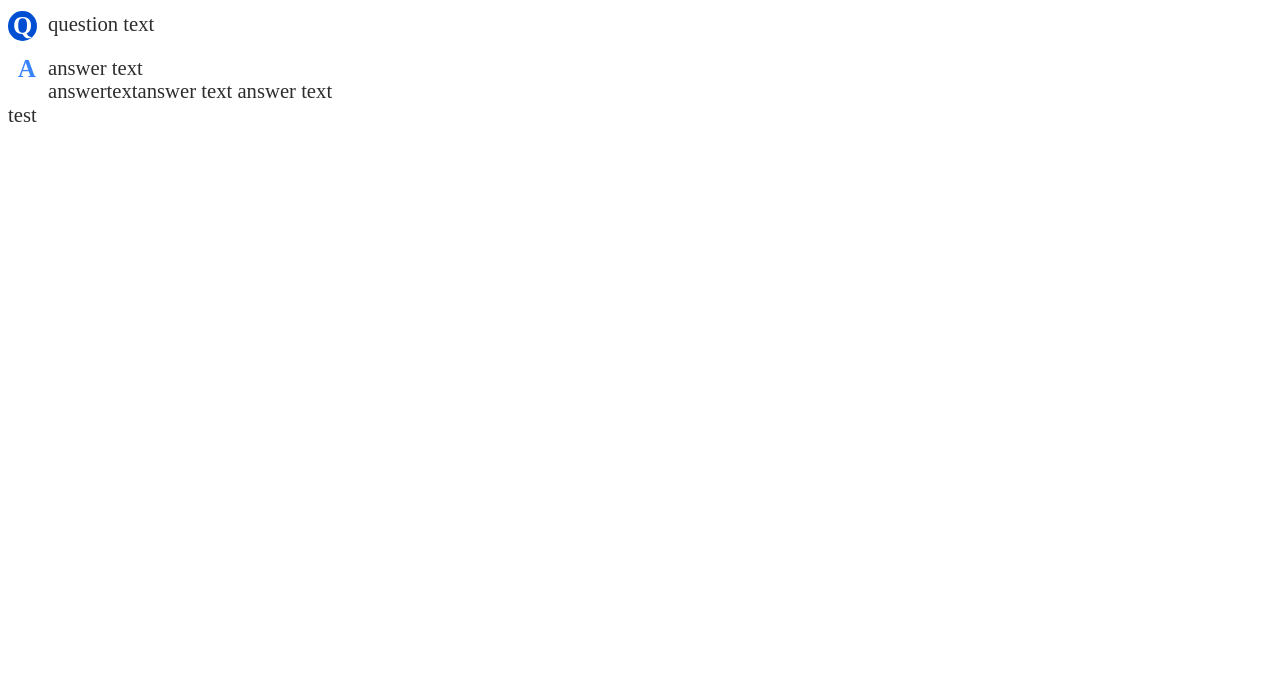
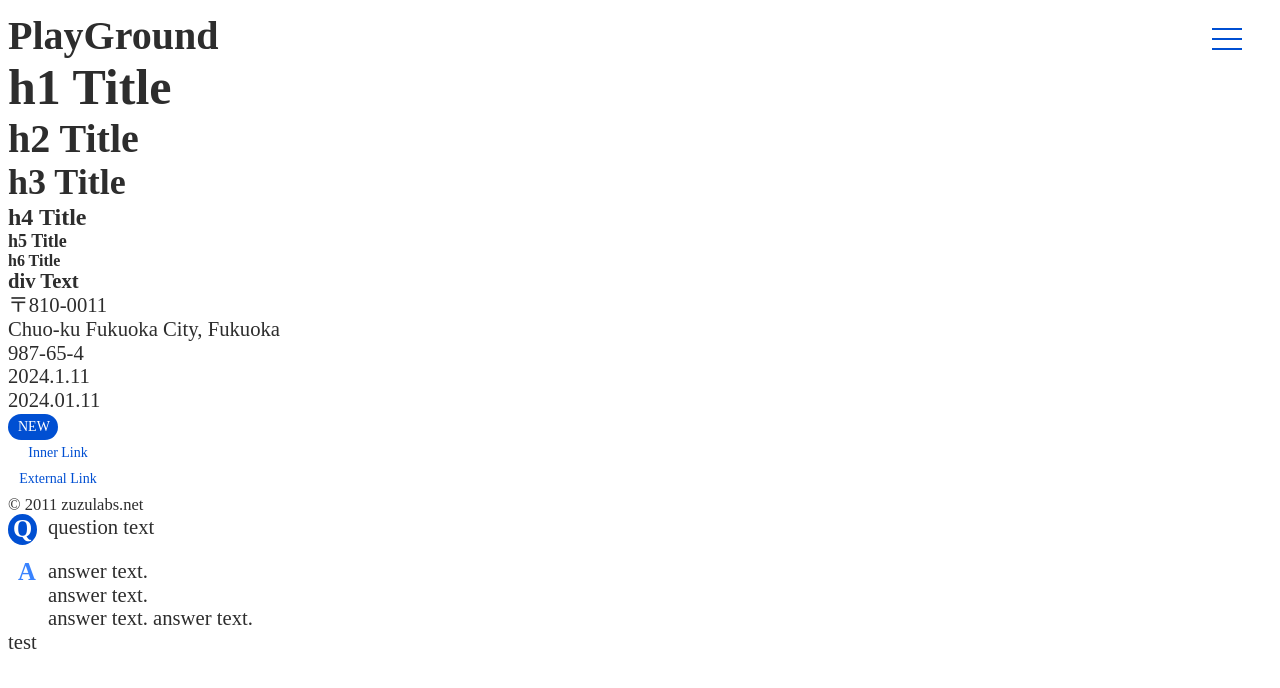
Before and after one commit to zuzuta22/zz-components-react, a Next.js app: page /playground in a window 1280 px wide. Shown: the top 688 px of the page. Built offline with nearby package versions, Linux system fonts and the light colour scheme.

Commit message:
feature: Faq JSON-LD component added

```diff
--- /dev/null
+++ b/_src/components/composites/faq-jsonld/faq-jsonld.tsx
@@ -0,0 +1,89 @@
+"use client";
+// node moudules
+import React, { useEffect, useState } from "react";
+
+// FAQのdtとddのセットの型
+export type FaqItemType = {
+  id?: string;
+  question: string;
+  answer: string;
+}
+
+// FaqItemPropsの配列
+export type FaqListType = {
+  faqList: FaqItemType[];
+}
+
+const FaqJsonLd: React.FC = () => {
+  const [faqList, setFaqList] = useState<FaqListType>({ faqList: [] });
+  const [hasFaq, setHasFaq] = useState(false);
+
+  useEffect(() => {
+    const faqHtmlElement = document.getElementById("faqList");
+
+    if (faqHtmlElement !== null) {
+      const convertHtmlToJson = (faqHtmlElement: HTMLElement) => {
+        const faqElements = faqHtmlElement.querySelectorAll('dt');
+
+        const newFaqList: FaqListType = { faqList: [] };
+        faqElements.forEach((element, index) => {
+          const question = element.textContent?.trim() || '';
+          const answer = element.nextElementSibling?.textContent?.trim() || '';
+          newFaqList.faqList.push({ id: `faq-${index + 1}`, question, answer });
+        });
+
+        return newFaqList;
+      };
+
+      // Get Faq data
+      const faqData = convertHtmlToJson(faqHtmlElement);
+      setFaqList(faqData);
+      setHasFaq(true);
+    }
+  }, []);
+
+  // Generate JSON-LD data from FAQ data
+  const generateJsonLd = (faqList: FaqItemType[]) => {
+    const jsonData = {
+      "@context": "http://schema.org",
+      "@type": "FAQPage",
+      "mainEntity": [] as Array<{
+        "@type": string;
+        name: string;
+        acceptedAnswer: {
+          "@type": string;
+          text: string;
+        };
+      }>,
+    };
+
+    faqList.forEach((item, index) => {
+      const question = {
+        "@type": "Question",
+        name: item.question,
+        acceptedAnswer: {
+          "@type": "Answer",
+          text: item.answer,
+        },
+      };
+
+      jsonData.mainEntity.push(question);
+    });
+
+    return JSON.stringify(jsonData);
+  };
+
+  // Generate JSON-LD data
+  const jsonLdData = generateJsonLd(faqList.faqList);
+
+  // Rendering JSON-LD
+  return (
+    <>
+      {hasFaq ? (
+        <script type="application/ld+json" dangerouslySetInnerHTML={{ __html: jsonLdData }} />
+      ) : null}
+    </>
+  );
+};
+
+export default FaqJsonLd;
--- a/_src/components/composites/faq-list/faq-list.container.tsx
+++ b/_src/components/composites/faq-list/faq-list.container.tsx
@@ -3,6 +3,7 @@ import { FaqItemsType　} from "./faq-list.type";
 
 const FaqListContainer = (props: FaqItemsType) => {
   const {faqItems} = props;
+
   return (
     <>
       {faqItems ? (
--- a/_src/components/composites/faq-list/faq-list.tsx
+++ b/_src/components/composites/faq-list/faq-list.tsx
@@ -8,7 +8,7 @@ const FaqList = (props: FaqItemsType) => {
   return (
     <>
       {faqItems ? (
-        <dl className={styles.faq_list}>
+        <dl id="faqList" className={styles.faq_list}>
           {faqItems.map((item: FaqListType, index: number) => (
             <div key={index}>
               <FaqQuestion text={item.questionText.text} />
--- a/_src/components/ui/buttons/hamburger-button.module.scss
+++ b/_src/components/ui/buttons/hamburger-button.module.scss
@@ -10,7 +10,7 @@
   z-index: 1010;
 
   & > span {
-    background-color: var(--border-color);
+    background-color: var(--color-primary);
     display: inline-block;
     margin: auto;
     width: 30px;
--- a/_src/components/ui/labels/simple-label/simple-label.module.scss
+++ b/_src/components/ui/labels/simple-label/simple-label.module.scss
@@ -1,7 +1,7 @@
 .simple_label {
-  background-color: var(--prime-color);
+  background-color: var(--color-primary);
   border-radius: 30px;
-  color: var(--reverse-color);
+  color: var(--color-background);
   display: inline-block;
   font-size: 14px;
   padding: 5px 10px;
--- a/_src/components/ui/links/label-link/label-link.module.scss
+++ b/_src/components/ui/links/label-link/label-link.module.scss
@@ -1,14 +1,14 @@
 .lable_link {
-  background-color: var(--prime-color);
+  background-color: var(--color-background);
   border-radius: 30px;
-  color: var(--reverse-color);
+  color: var(--color-primary);
   display: block;
   font-size: 14px;
   padding: 5px 10px;
   text-align: center;
   transition: all .1s;
   width: auto;
-  max-width: 8rem;
+  max-width: 10rem;
   &:hover {
     opacity: .8;
   }
--- a/_src/components/ui/links/nav-link/nav-link.module.scss
+++ b/_src/components/ui/links/nav-link/nav-link.module.scss
@@ -1,5 +1,5 @@
 .nav_link {
   &:hover {
-    color: var(--prime-color);
+    color: var(--color-primary);
   }
 }
--- a/_src/components/ui/texts/faq-answer/faq-answer.module.scss
+++ b/_src/components/ui/texts/faq-answer/faq-answer.module.scss
@@ -7,7 +7,7 @@
 
   &::before {
     content: 'A';
-    color: var(--color-primary_light);
+    color: var(--color-primary--light);
     @include g.clamp_fontsize(20, 375, 1920, 28);
     font-weight: 700;
     line-height: 1;
--- a/_src/scss/globals/_variables.scss
+++ b/_src/scss/globals/_variables.scss
@@ -11,7 +11,7 @@ $default_fz: 18;
 // Base Theme
 $theme-colors: (
   primary: #2d2d2d,
-  primary_light: lighten(#2d2d2d, 20%),
+  primary--light: lighten(#2d2d2d, 20%),
   secondary: #fff,
   success: #004fd2,
   warning: #f8c11a,
@@ -23,7 +23,7 @@ $theme-colors: (
 // Cool Theme
 $cool-theme-colors: (
   primary: #004fd2,
-  primary_light: lighten(#004fd2, 20%),
+  primary--light: lighten(#004fd2, 20%),
   secondary: #fff,
   success: #004fd2,
   warning: #f1c339,
--- a/app/playground/page.tsx
+++ b/app/playground/page.tsx
@@ -1,6 +1,7 @@
 "use client";
 
 import AddressBlock from "@/_src/components/composites/address-block/address-block";
+import FaqJson from "@/_src/components/composites/faq-jsonld/faq-jsonld";
 import FaqList from "@/_src/components/composites/faq-list/faq-list";
 import FaqListContainer from "@/_src/components/composites/faq-list/faq-list.container";
 import { AddressText, Copyright, DateText, DynamicTitle, LabelLink, SimpleLabel, ZipText } from "@/_src/components/ui";
@@ -11,35 +12,33 @@ import { addressBlockContext } from "@/_src/contexts/samples/address-block.conte
 const PagePlayground = () => {
   return (
     <>
-      {/* <h1>PlayGround</h1> */}
-      {/* <DynamicTitle tag={'h1'} text={"h1 Title"} />
+      <DynamicTitle tag={'h2'} text={"PlayGround"} />
+      <DynamicTitle tag={'h1'} text={"h1 Title"} />
       <DynamicTitle tag={'h2'} text={"h2 Title"} />
       <DynamicTitle tag={'h3'} text={"h3 Title"} />
       <DynamicTitle tag={'h4'} text={"h4 Title"} />
       <DynamicTitle tag={'h5'} text={"h5 Title"} />
       <DynamicTitle tag={'h6'} text={"h6 Title"} />
-      <DynamicTitle text={"div Text"} /> */}
+      <DynamicTitle text={"div Text"} />
       {/* <ZipText zipCode={addressBlockContext.zipCode} /> */}
       {/* <AddressText address1={addressBlockContext.address1} address2={addressBlockContext.address2} /> */}
-      {/* <AddressBlock
+      <AddressBlock
         zipCode={addressBlockContext.zipCode}
         address1={addressBlockContext.address1}
         address2={addressBlockContext.address2}
-      /> */}
-      {/* <DateText date={new Date()} /> */}
-      {/* <br /> */}
-      {/* <DateText date={new Date()} format={"yyyymmdd"} /> */}
-      {/* <br /> */}
-      {/* <SimpleLabel text={"NEW"} /> */}
-      {/* <LabelLink text={"Inner Link"} linkTo={"playground"} /> */}
-      {/* <LabelLink text={"External Link"} linkTo={"https://google.com"} isExternal={true} /> */}
-      {/* <Copyright text={<>&copy; 2011 zuzulabs.net</>} /> */}
-      {/* <FaqQuestion text="Question Text" />
-      <FaqAnswer text={`Answer Text\nAnswer Text test test test \ntesttest`} /> */}
-      {/* faqItems={[questionText: "question text", answerText: `answer text\nanswertext\answer text answer text`]} */}
+      />
+      <DateText date={new Date()} />
+      <br />
+      <DateText date={new Date()} format={"yyyymmdd"} />
+      <br />
+      <SimpleLabel text={"NEW"} />
+      <LabelLink text={"Inner Link"} linkTo={"playground"} />
+      <LabelLink text={"External Link"} linkTo={"https://google.com"} isExternal={true} />
+      <Copyright text={<>&copy; 2011 zuzulabs.net</>} />
       <FaqListContainer
-        faqItems={[{questionText: {text: "question text"}, answerText: {text: `answer text\nanswertext\answer text answer text` }}]}
+        faqItems={[{questionText: {text: "question text"}, answerText: {text: `answer text.\nanswer text.\nanswer text. answer text.` }}]}
       />
+      <FaqJson />
       <p>test</p>
     </>
   )
```
